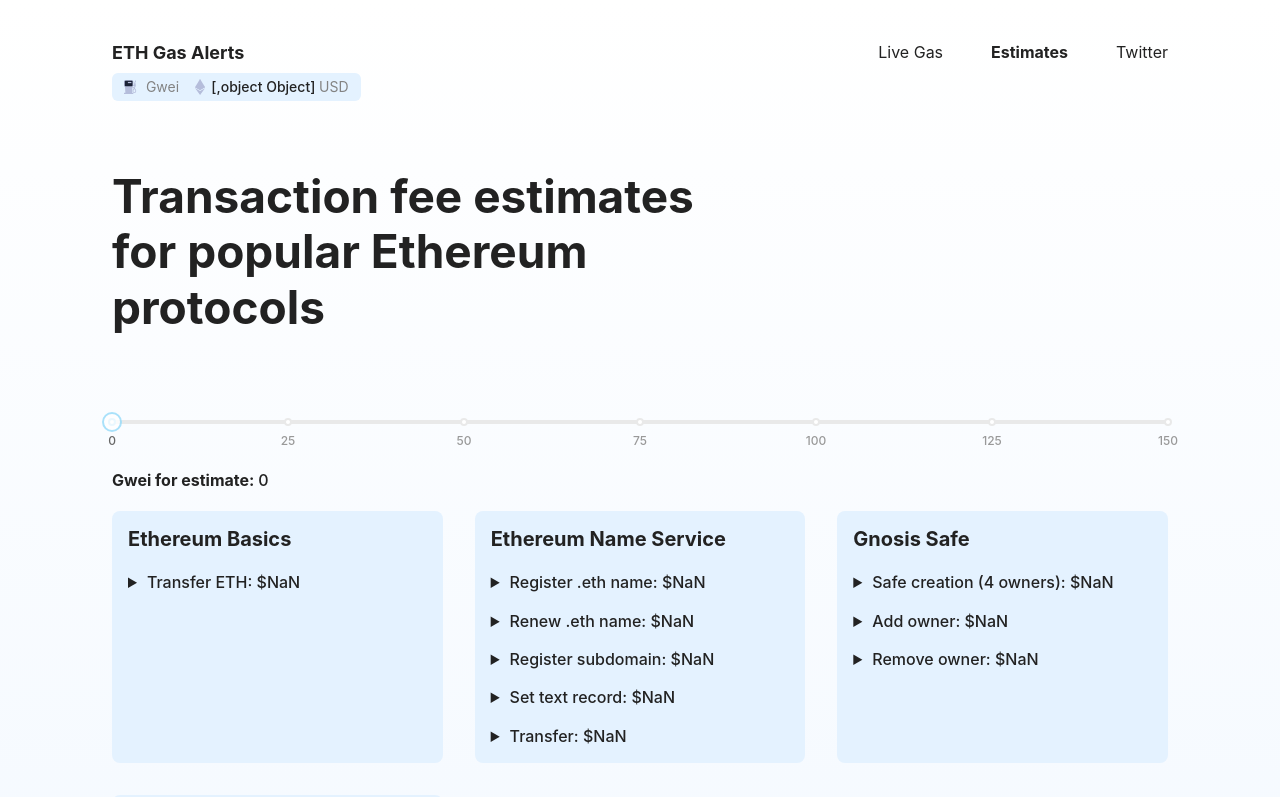
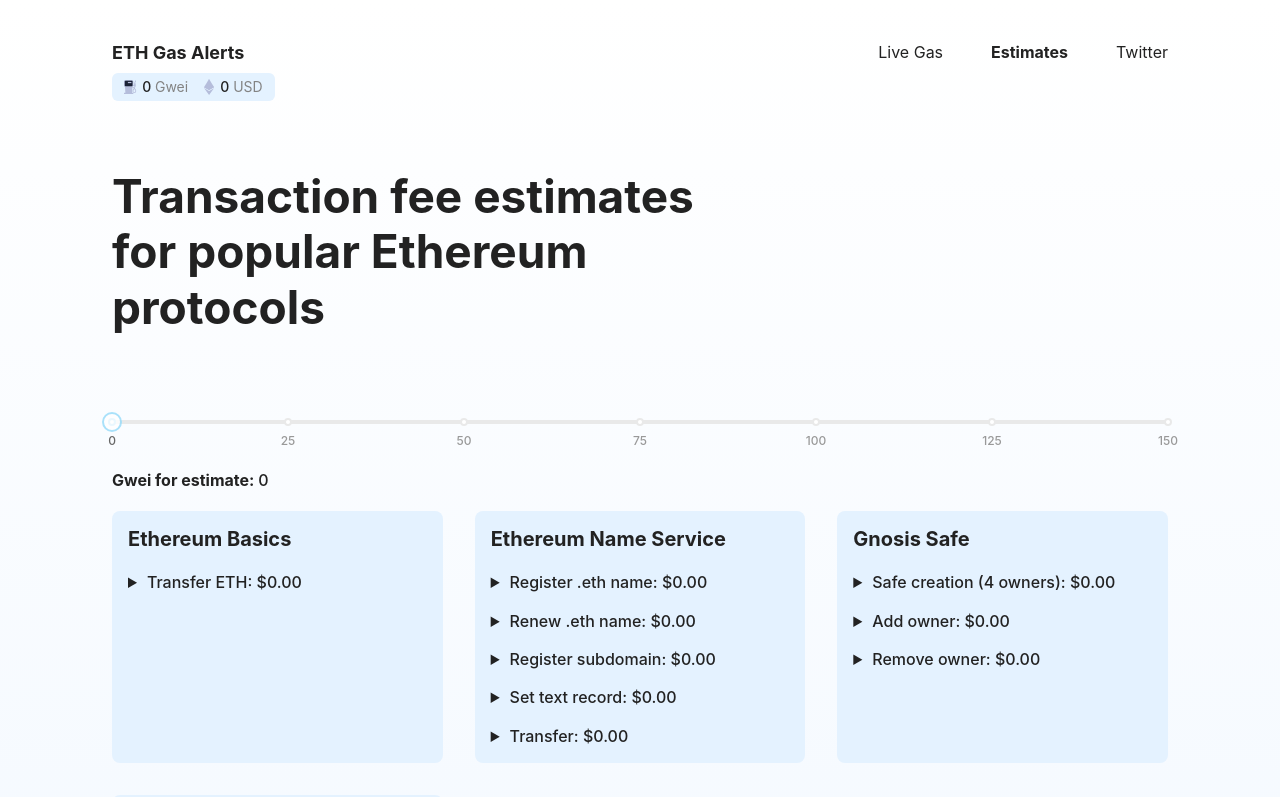
Before and after one commit to gskril/eth-gas-alerts, a Next.js app: page /estimates in a window 1280 px wide. Shown: the top 797 px of the page. Built offline with nearby package versions, Linux system fonts and the light colour scheme; no server answers.

Commit message:
Refactor API
Switch from Etherscan to gas.best

```diff
--- a/src/components/Scale.js
+++ b/src/components/Scale.js
@@ -1,10 +1,10 @@
-import { Gas } from '../components/Stats'
+import { useStats } from '../components/Stats'
 
 export default function Scale() {
 	const scale = [0, 25, 50, 75, 100, 125, 150]
 
 	// Base the percentage on the highest price of the meter
-	const scalePercentage = (Gas().gwei / scale[scale.length - 1]) * 100
+	const scalePercentage = (useStats().gas.now / scale[scale.length - 1]) * 100
 
 	return (
 		<>
--- a/src/components/Stats.js
+++ b/src/components/Stats.js
@@ -2,50 +2,36 @@
 
 const fetcher = (...args) => fetch(...args).then(res => res.json())
 
-export const Gas = () => {
-  const { data, error } = useSWR('/api/gas', fetcher, {
-    refreshInterval: 1000 * 30 // 30 seconds
+export const useStats = () => {
+  const { data, error } = useSWR('/api/stats', fetcher, {
+    refreshInterval: 1000 * 30
   })
 
   if (error) return {
-    gwei: 'Error',
-    message: 'Error fetching data'
-  }
-  if (!data) return {
-    gwei: '__',
-    message: 'Loading data...'
+    'gas': {
+      'now': 'Error',
+      '5 min': 'Error',
+      '1 hour': 'Error',
+      'message': 'Error fetching data.'
+    },
+    'eth': {
+      'price': 'Error',
+    },
   }
 
-  return {
-    gwei: data.low,
-    message: data.message
-  }
-}
-
-export const EthPrice = () => {
-  const { data, error } = useSWR('/api/eth', fetcher, {
-    refreshInterval: 30 * 1000
-  })
-
-  if (error) return 'Error'
-  if (!data) return '____.__'
-
-  let ethString = data.toString()
-  // get first character of ethString
-  let firstChar = ethString.charAt(0)
-  // get the rest of the string
-  let restOfString = ethString.substring(1)
-  ethString = firstChar + ',' + restOfString
-
-  // if there's only one character after the '.', add a 0
-  if (ethString.length === 7) {
-    ethString = ethString + '0'
+  if (!data) return {
+    'gas': {
+      'now': '___',
+      '5 min': '___',
+      '1 hour': '___',
+      'message': 'Loading...'
+    },
+    'eth': {
+      'price': '____.__',
+    },
   }
 
-  return {
-    num: data,
-    str: ethString
-  }
+  return data
 }
 
 export function Stats() {
@@ -107,7 +93,7 @@
             </clipPath>
           </defs>
         </svg>
-        {Gas().gwei}&nbsp;
+        {useStats().gas.now}&nbsp;
         <span className="light-text">Gwei</span>
       </span>
       <span className="analytics__icon hide-mobile">
@@ -154,7 +140,7 @@
             </clipPath>
           </defs>
         </svg>
-        {EthPrice().str}&nbsp;
+        {useStats().eth.price}&nbsp;
         <span className="light-text">USD</span>
       </span>
 
--- a/src/pages/api/eth.js
+++ /dev/null
@@ -1,9 +0,0 @@
-export default async function handler(req, res) {
-  try {
-    const response = await fetch(`https://api.etherscan.io/api?module=stats&action=ethprice&apikey=${process.env.ETHERSCAN_API_KEY}`)
-    const data = await response.json()
-    res.status(200).json(data.result.ethusd)
-  } catch (err) {
-    res.status(400).json({ err })
-  }
-}
--- a/src/pages/api/gas.js
+++ /dev/null
@@ -1,29 +0,0 @@
-export default async function handler(req, res) {
-  try {
-    const response = await fetch(`https://api.etherscan.io/api?module=gastracker&action=gasoracle&apikey=${process.env.ETHERSCAN_API_KEY}`)
-    const data = await response.json()
-    const lowGas = data.result.SafeGasPrice
-    const averageGas = data.result.ProposeGasPrice
-    const highGas = data.result.FastGasPrice
-
-    let message
-    if (lowGas < 30) {
-      message = 'Amazing time to make transactions!'
-    } else if (lowGas < 50) {
-      message = 'Good time to make transactions!'
-    } else if (lowGas <= 70) {
-      message = 'Decent time to make transactions.'
-    } else if (lowGas > 70) {
-      message = 'Gas is pretty high, consider waiting to save money.'
-    }
-
-    res.status(200).json({
-      low: lowGas,
-      average: averageGas,
-      high: highGas,
-      message: message
-    })
-  } catch (err) {
-    res.status(400).json({ err })
-  }
-}
--- /dev/null
+++ b/src/pages/api/stats.js
@@ -0,0 +1,50 @@
+export default async function handler(req, res) {
+	const data = await fetch('https://gas.best/stats')
+		.then((res) => res.json())
+		.catch((err) => {
+			console.log(err)
+			return null
+		})
+
+	let gas, gas5m, gas1h, eth, message, error
+
+	if (!data) {
+		gas = 0
+		gas5m = 0
+		gas1h = 0
+		eth = 0
+		message = 'Loading...'
+		error = 'Error fetching data.'
+		res.status(400)
+	} else {
+		gas = data.pending.fee
+		gas5m = data.forecast['5 min']
+		gas1h = data.forecast['1 hour']
+		eth = data.ethPrice
+
+		if (gas < 30) {
+			message = 'Amazing time to make transactions!'
+		} else if (gas < 50) {
+			message = 'Good time to make transactions!'
+		} else if (gas <= 70) {
+			message = 'Decent time to make transactions.'
+		} else if (gas > 70) {
+			message = 'Gas is pretty high, consider waiting to save money.'
+		}
+
+		res.status(200)
+	}
+
+	res.json({
+		gas: {
+			now: gas,
+			'5 min': gas5m,
+			'1 hour': gas1h,
+			message: message,
+		},
+		eth: {
+			price: eth,
+		},
+		update: new Date(),
+	})
+}
--- a/src/pages/estimates.js
+++ b/src/pages/estimates.js
@@ -8,13 +8,15 @@
 import data from '../data.json'
 import Container from '../components/Container'
 import Header from '../components/Header'
-import { Gas, EthPrice, Stats } from '../components/Stats'
+import { useStats, Stats } from '../components/Stats'
 
 export default function Estimates() {
+	const ethPrice = useStats().eth.price
+
   const gasPriceEstimate = (gasAmount) => {
     // 1 ether = 1000000000000000000 wei
     return `$${parseFloat(
-      gasAmount * gasPrice * 0.000000001 * EthPrice().num
+      gasAmount * gasPrice * 0.000000001 * ethPrice
     ).toFixed(2)}`
   }
 
@@ -38,11 +40,6 @@
   const handleSliderChange = (value) => {
     setSliderValue(value)
     setGasPrice(value)
-  }
-
-  const resetGasPrice = () => {
-    setGasPrice(Gas().gwei)
-    setSliderValue(Gas().gwei)
   }
 
   return (
@@ -75,7 +72,6 @@
 					<div style={{ marginTop: 40, marginBottom: 20 }}>
 						<b>Gwei for estimate: </b>
 						{sliderValue}
-						{/* <button onClick={resetGasPrice}>Reset</button> */}
 					</div>
 
 					<div className="project-grid">
--- a/src/pages/index.js
+++ b/src/pages/index.js
@@ -2,11 +2,11 @@
 
 import Container from '../components/Container'
 import Header from '../components/Header'
-import { Gas, Stats } from '../components/Stats'
+import { useStats, Stats } from '../components/Stats'
 import Scale from '../components/Scale'
 
 export default function Home() {
-	const gweiString = Gas().gwei
+	const gweiString = useStats().gas.now
 
 	return (
 		<>
@@ -29,7 +29,7 @@
 
 			<main>
 				<Container>
-					<h1 className="title">{Gas().message}</h1>
+					<h1 className="title">{useStats().gas.message}</h1>
 					<Scale />
 				</Container>
 			</main>
--- a/src/pages/transaction-builder.js
+++ b/src/pages/transaction-builder.js
@@ -3,10 +3,10 @@
 
 import Container from '../components/Container'
 import Header from '../components/Header'
-import { EthPrice, Stats } from '../components/Stats'
+import { useStats, Stats } from '../components/Stats'
 
 export default function TransactionBuilder() {
-  const ethNum = EthPrice().num
+  const ethNum = useStats().eth.price
 
   const [gasAmount, setGasAmount] = useState(0)
   const [gasPrice, setGasPrice] = useState(0)
```
Also changed, not shown: 2 other files (tests, documents, lock files or other folders).
